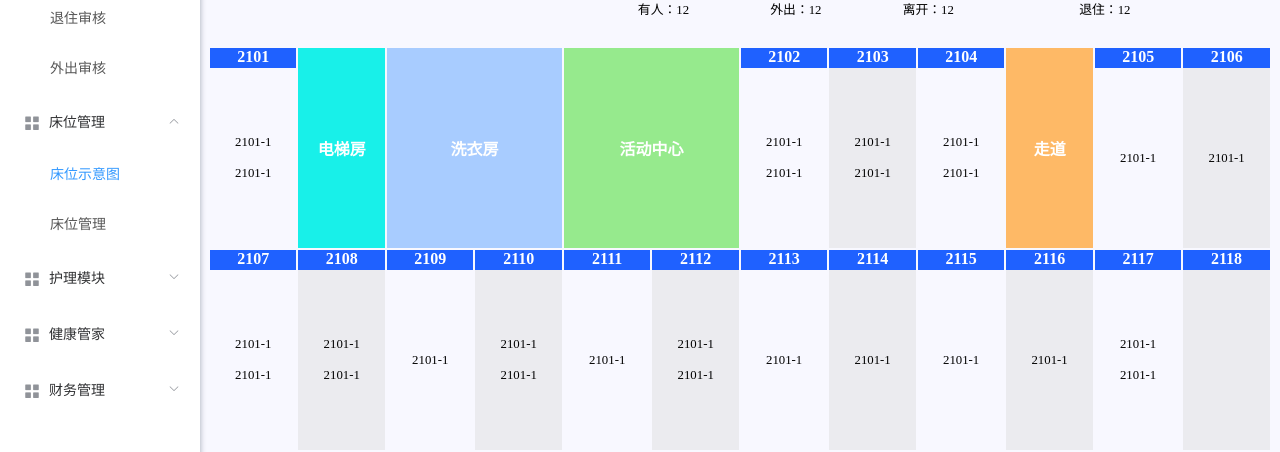
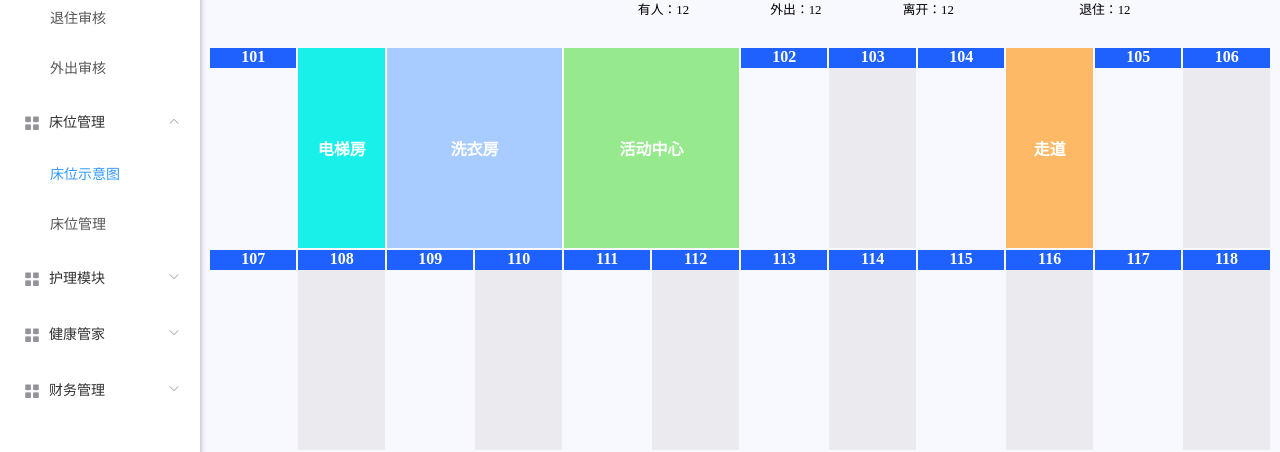
Before and after one commit to ZhuYC356/city-a-elderly-care-center, a Vue app in the folder nursing_center_vue/: page /bunk in a window 1280 px wide. Shown: the part 222-674 px from the top of the page. Built offline with nearby package versions, Linux system fonts and the light colour scheme; a small style sheet from the web is missing.

Commit message:
三个楼层的动态数据都实现了，现在进行对床位颜色的实时渲染

```diff
--- a/nursing_center_vue/src/views/manager/cent/Bunk.vue
+++ b/nursing_center_vue/src/views/manager/cent/Bunk.vue
@@ -75,14 +75,14 @@
         <el-row :gutter="2">
           <el-col :span="2">
             <div class="grid-content ep-bg-purple"/>
-            <div class="col">2101</div>
+            <div class="col">{{ value }}101</div>
             <!--展示床位状态的模块-->
             <div class="bed-icon-box">
               <i class="iconfont icon-bed fontsize-icon" style="color: #df007e"></i>
-              <div class="fontsize">2101-1</div>
+              <div class="fontsize" v-if="bedInfoData">{{ value }}{{ bedInfoData[0].roomNumber }}-{{ bedInfoData[0].bedNumber }}</div>
               <br>
               <i class="iconfont icon-bed fontsize-icon" style="color: #df007e"></i>
-              <div class="fontsize">2101-1</div>
+              <div class="fontsize" v-if="bedInfoData">{{ value }}{{ bedInfoData[1].roomNumber }}-{{ bedInfoData[1].bedNumber }}</div>
             </div>
             <!--展示床位状态的模块-->
           </el-col>
@@ -100,40 +100,40 @@
           </el-col>
           <el-col :span="2">
             <div class="grid-content ep-bg-purple"/>
-            <div class="col">2102</div>
+            <div class="col">{{ value }}102</div>
             <!--展示床位状态的模块-->
             <div class="bed-icon-box">
               <i class="iconfont icon-bed fontsize-icon" style="color: #df007e"></i>
-              <div class="fontsize">2101-1</div>
+              <div class="fontsize" v-if="bedInfoData">{{ value }}{{ bedInfoData[2].roomNumber }}-{{ bedInfoData[2].bedNumber }}</div>
               <br>
               <i class="iconfont icon-bed fontsize-icon" style="color: #df007e"></i>
-              <div class="fontsize">2101-1</div>
+              <div class="fontsize" v-if="bedInfoData">{{ value }}{{ bedInfoData[3].roomNumber }}-{{ bedInfoData[3].bedNumber }}</div>
             </div>
             <!--展示床位状态的模块-->
           </el-col>
           <el-col :span="2">
             <div class="grid-content ep-bg-purple"/>
-            <div class="col">2103</div>
+            <div class="col">{{ value }}103</div>
             <!--展示床位状态的模块-->
             <div class="bed-icon-box grey-background-col">
               <i class="iconfont icon-bed fontsize-icon" style="color: #df007e"></i>
-              <div class="fontsize">2101-1</div>
+              <div class="fontsize" v-if="bedInfoData">{{ value }}{{ bedInfoData[4].roomNumber }}-{{ bedInfoData[4].bedNumber }}</div>
               <br>
               <i class="iconfont icon-bed fontsize-icon" style="color: #df007e"></i>
-              <div class="fontsize">2101-1</div>
+              <div class="fontsize" v-if="bedInfoData">{{ value }}{{ bedInfoData[5].roomNumber }}-{{ bedInfoData[5].bedNumber }}</div>
             </div>
             <!--展示床位状态的模块-->
           </el-col>
           <el-col :span="2">
             <div class="grid-content ep-bg-purple"/>
-            <div class="col">2104</div>
+            <div class="col">{{ value }}104</div>
             <!--展示床位状态的模块-->
             <div class="bed-icon-box">
               <i class="iconfont icon-bed fontsize-icon" style="color: #df007e"></i>
-              <div class="fontsize">2101-1</div>
+              <div class="fontsize" v-if="bedInfoData">{{ value }}{{ bedInfoData[6].roomNumber }}-{{ bedInfoData[6].bedNumber }}</div>
               <br>
               <i class="iconfont icon-bed fontsize-icon" style="color: #df007e"></i>
-              <div class="fontsize">2101-1</div>
+              <div class="fontsize" v-if="bedInfoData">{{ value }}{{ bedInfoData[7].roomNumber }}-{{ bedInfoData[7].bedNumber }}</div>
             </div>
             <!--展示床位状态的模块-->
           </el-col>
@@ -143,21 +143,21 @@
           </el-col>
           <el-col :span="2">
             <div class="grid-content ep-bg-purple"/>
-            <div class="col">2105</div>
+            <div class="col">{{ value }}105</div>
             <!--展示床位状态的模块-->
             <div class="bed-icon-box">
               <i class="iconfont icon-bed fontsize-icon" style="color: #df007e"></i>
-              <div class="fontsize">2101-1</div>
+              <div class="fontsize" v-if="bedInfoData">{{ value }}{{ bedInfoData[8].roomNumber }}-{{ bedInfoData[8].bedNumber }}</div>
             </div>
             <!--展示床位状态的模块-->
           </el-col>
           <el-col :span="2">
             <div class="grid-content ep-bg-purple"/>
-            <div class="col">2106</div>
+            <div class="col">{{ value }}106</div>
             <!--展示床位状态的模块-->
             <div class="bed-icon-box grey-background-col">
               <i class="iconfont icon-bed fontsize-icon" style="color: #df007e"></i>
-              <div class="fontsize">2101-1</div>
+              <div class="fontsize" v-if="bedInfoData">{{ value }}{{ bedInfoData[9].roomNumber }}-{{ bedInfoData[9].bedNumber }}</div>
             </div>
             <!--展示床位状态的模块-->
           </el-col>
@@ -169,136 +169,136 @@
         <el-row :gutter="2">
           <el-col :span="2">
             <div class="grid-content ep-bg-purple"/>
-            <div class="col">2107</div>
+            <div class="col">{{ value }}107</div>
             <!--展示床位状态的模块-->
             <div class="bed-icon-box">
               <i class="iconfont icon-bed fontsize-icon" style="color: #df007e"></i>
-              <div class="fontsize">2101-1</div>
+              <div class="fontsize" v-if="bedInfoData">{{ value }}{{ bedInfoData[10].roomNumber }}-{{ bedInfoData[10].bedNumber }}</div>
               <br>
               <i class="iconfont icon-bed fontsize-icon" style="color: #df007e"></i>
-              <div class="fontsize">2101-1</div>
+              <div class="fontsize" v-if="bedInfoData">{{ value }}{{ bedInfoData[11].roomNumber }}-{{ bedInfoData[11].bedNumber }}</div>
             </div>
             <!--展示床位状态的模块-->
           </el-col>
           <el-col :span="2">
             <div class="grid-content ep-bg-purple"/>
-            <div class="col">2108</div>
+            <div class="col">{{ value }}108</div>
             <!--展示床位状态的模块-->
             <div class="bed-icon-box grey-background-col">
               <i class="iconfont icon-bed fontsize-icon" style="color: #df007e"></i>
-              <div class="fontsize">2101-1</div>
+              <div class="fontsize" v-if="bedInfoData">{{ value }}{{ bedInfoData[12].roomNumber }}-{{ bedInfoData[12].bedNumber }}</div>
               <br>
               <i class="iconfont icon-bed fontsize-icon" style="color: #df007e"></i>
-              <div class="fontsize">2101-1</div>
+              <div class="fontsize" v-if="bedInfoData">{{ value }}{{ bedInfoData[13].roomNumber }}-{{ bedInfoData[13].bedNumber }}</div>
             </div>
             <!--展示床位状态的模块-->
           </el-col>
           <el-col :span="2">
             <div class="grid-content ep-bg-purple"/>
-            <div class="col">2109</div>
+            <div class="col">{{ value }}109</div>
             <!--展示床位状态的模块-->
             <div class="bed-icon-box">
               <i class="iconfont icon-bed fontsize-icon" style="color: #df007e"></i>
-              <div class="fontsize">2101-1</div>
+              <div class="fontsize" v-if="bedInfoData">{{ value }}{{ bedInfoData[14].roomNumber }}-{{ bedInfoData[14].bedNumber }}</div>
             </div>
             <!--展示床位状态的模块-->
           </el-col>
           <el-col :span="2">
             <div class="grid-content ep-bg-purple"/>
-            <div class="col">2110</div>
+            <div class="col">{{ value }}110</div>
             <!--展示床位状态的模块-->
             <div class="bed-icon-box grey-background-col">
               <i class="iconfont icon-bed fontsize-icon" style="color: #df007e"></i>
-              <div class="fontsize">2101-1</div>
+              <div class="fontsize" v-if="bedInfoData">{{ value }}{{ bedInfoData[15].roomNumber }}-{{ bedInfoData[15].bedNumber }}</div>
               <br>
               <i class="iconfont icon-bed fontsize-icon" style="color: #df007e"></i>
-              <div class="fontsize">2101-1</div>
+              <div class="fontsize" v-if="bedInfoData">{{ value }}{{ bedInfoData[16].roomNumber }}-{{ bedInfoData[16].bedNumber }}</div>
             </div>
             <!--展示床位状态的模块-->
           </el-col>
           <el-col :span="2">
             <div class="grid-content ep-bg-purple"/>
-            <div class="col">2111</div>
+            <div class="col">{{ value }}111</div>
             <!--展示床位状态的模块-->
             <div class="bed-icon-box">
               <i class="iconfont icon-bed fontsize-icon" style="color: #df007e"></i>
-              <div class="fontsize">2101-1</div>
+              <div class="fontsize" v-if="bedInfoData">{{ value }}{{ bedInfoData[17].roomNumber }}-{{ bedInfoData[17].bedNumber }}</div>
             </div>
             <!--展示床位状态的模块-->
           </el-col>
           <el-col :span="2">
             <div class="grid-content ep-bg-purple"/>
-            <div class="col">2112</div>
+            <div class="col">{{ value }}112</div>
             <!--展示床位状态的模块-->
             <div class="bed-icon-box grey-background-col">
               <i class="iconfont icon-bed fontsize-icon" style="color: #df007e"></i>
-              <div class="fontsize">2101-1</div>
+              <div class="fontsize" v-if="bedInfoData">{{ value }}{{ bedInfoData[18].roomNumber }}-{{ bedInfoData[18].bedNumber }}</div>
               <br>
               <i class="iconfont icon-bed fontsize-icon" style="color: #df007e"></i>
-              <div class="fontsize">2101-1</div>
+              <div class="fontsize" v-if="bedInfoData">{{ value }}{{ bedInfoData[19].roomNumber }}-{{ bedInfoData[19].bedNumber }}</div>
             </div>
             <!--展示床位状态的模块-->
           </el-col>
           <el-col :span="2">
             <div class="grid-content ep-bg-purple"/>
-            <div class="col">2113</div>
+            <div class="col">{{ value }}113</div>
             <!--展示床位状态的模块-->
             <div class="bed-icon-box">
               <i class="iconfont icon-bed fontsize-icon" style="color: #df007e"></i>
-              <div class="fontsize">2101-1</div>
+              <div class="fontsize" v-if="bedInfoData">{{ value }}{{ bedInfoData[20].roomNumber }}-{{ bedInfoData[20].bedNumber }}</div>
             </div>
             <!--展示床位状态的模块-->
           </el-col>
           <el-col :span="2">
             <div class="grid-content ep-bg-purple"/>
-            <div class="col">2114</div>
+            <div class="col">{{ value }}114</div>
             <!--展示床位状态的模块-->
             <div class="bed-icon-box grey-background-col">
               <i class="iconfont icon-bed fontsize-icon" style="color: #df007e"></i>
-              <div class="fontsize">2101-1</div>
+              <div class="fontsize" v-if="bedInfoData">{{ value }}{{ bedInfoData[21].roomNumber }}-{{ bedInfoData[21].bedNumber }}</div>
             </div>
             <!--展示床位状态的模块-->
           </el-col>
           <el-col :span="2">
             <div class="grid-content ep-bg-purple"/>
-            <div class="col">2115</div>
+            <div class="col">{{ value }}115</div>
             <!--展示床位状态的模块-->
             <div class="bed-icon-box">
               <i class="iconfont icon-bed fontsize-icon" style="color: #df007e"></i>
-              <div class="fontsize">2101-1</div>
+              <div class="fontsize" v-if="bedInfoData">{{ value }}{{ bedInfoData[22].roomNumber }}-{{ bedInfoData[22].bedNumber }}</div>
             </div>
             <!--展示床位状态的模块-->
           </el-col>
           <el-col :span="2">
             <div class="grid-content ep-bg-purple"/>
-            <div class="col">2116</div>
+            <div class="col">{{ value }}116</div>
             <!--展示床位状态的模块-->
             <div class="bed-icon-box grey-background-col">
               <i class="iconfont icon-bed fontsize-icon" style="color: #df007e"></i>
-              <div class="fontsize">2101-1</div>
+              <div class="fontsize" v-if="bedInfoData">{{ value }}{{ bedInfoData[23].roomNumber }}-{{ bedInfoData[23].bedNumber }}</div>
             </div>
             <!--展示床位状态的模块-->
           </el-col>
           <el-col :span="2">
             <div class="grid-content ep-bg-purple"/>
-            <div class="col">2117</div>
+            <div class="col">{{ value }}117</div>
             <!--展示床位状态的模块-->
             <div class="bed-icon-box">
               <i class="iconfont icon-bed fontsize-icon" style="color: #df007e"></i>
-              <div class="fontsize">2101-1</div>
+              <div class="fontsize" v-if="bedInfoData">{{ value }}{{ bedInfoData[24].roomNumber }}-{{ bedInfoData[24].bedNumber }}</div>
               <br>
               <i class="iconfont icon-bed fontsize-icon" style="color: #df007e"></i>
-              <div class="fontsize">2101-1</div>
+              <div class="fontsize" v-if="bedInfoData">{{ value }}{{ bedInfoData[25].roomNumber }}-{{ bedInfoData[25].bedNumber }}</div>
             </div>
             <!--展示床位状态的模块-->
           </el-col>
           <el-col :span="2">
             <div class="grid-content ep-bg-purple"/>
-            <div class="col">2118</div>
+            <div class="col">{{ value }}118</div>
             <!--展示床位状态的模块-->
             <div class="bed-icon-box grey-background-col">
               <i class="iconfont icon-bed fontsize-icon" style="color: #df007e"></i>
-              <div class="fontsize" v-if="bedInfoData">{{ bedInfoData[3].roomNumber }}-{{ bedInfoData[3].bedNumber }}</div>
+              <div class="fontsize" v-if="bedInfoData">{{ value }}{{ bedInfoData[26].roomNumber }}-{{ bedInfoData[26].bedNumber }}</div>
             </div>
             <!--展示床位状态的模块-->
           </el-col>
@@ -346,7 +346,7 @@ const handleChange = () => {
       .then(response => {
         console.log('从后端成功获取信息:', response.data);
         bedInfoData.value = response.data;
-        console.log('打印bedInfoData的内容:',bedInfoData.value);
+        console.log('打印bedInfoData的内容:', bedInfoData.value);
       })
       .catch(error => {
         console.error('错误:', error);
```
Also changed, not shown: 1 other file (tests, documents, lock files or other folders).
